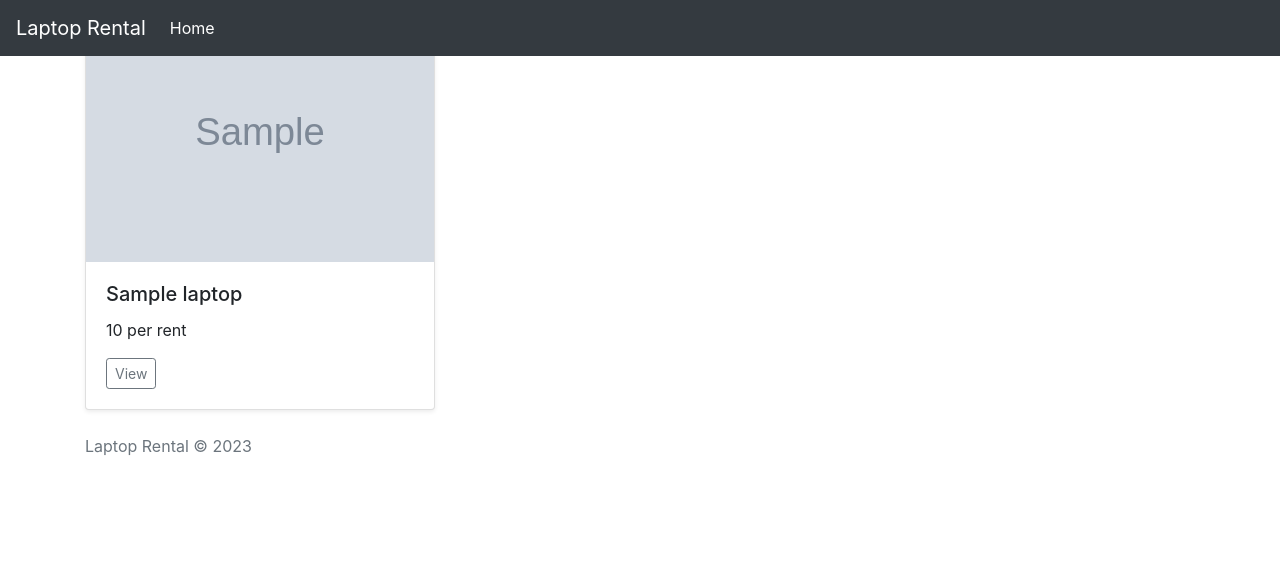
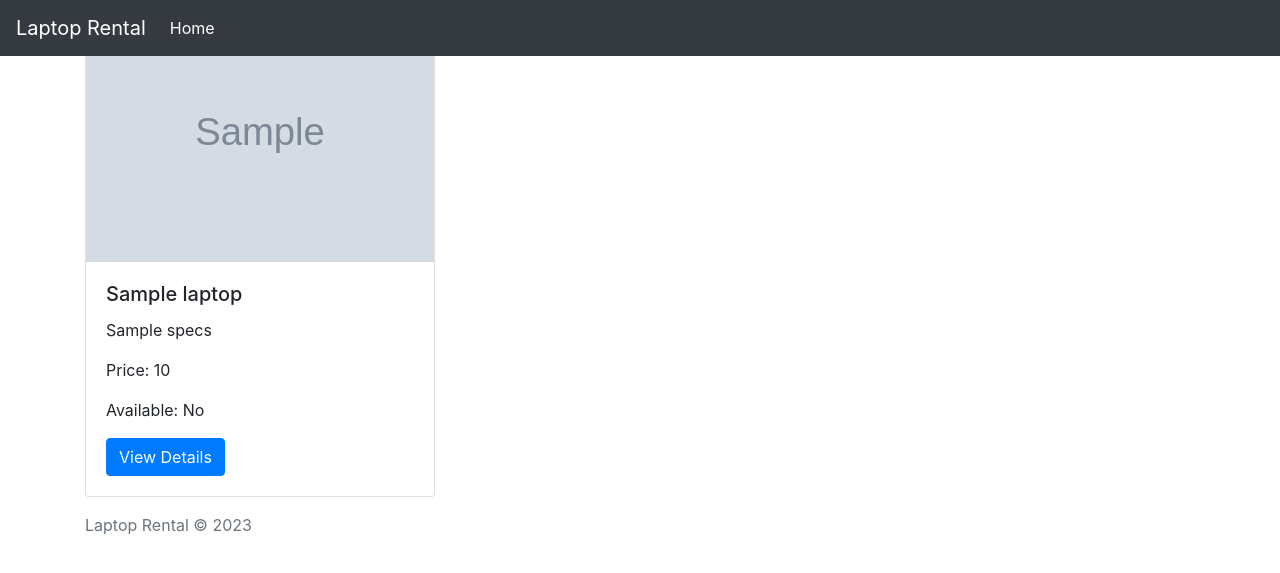
Before and after one commit to dichevk/LRMS-Python, a Python web app: template Templates/index.html in a window 1280 px wide. Shown: the top 573 px of the page. Run offline with Jinja, Linux system fonts and the light colour scheme; the template is opened without the code that fills it: most values are stand-ins (such as "Sample title", 1, 10 or a date in 2020); grey boxes marked "Sample" are stand-in pictures; some libraries are stand-ins or nearby versions.

Commit message:
update template to include start and end date

```diff
--- a/Templates/index.html
+++ b/Templates/index.html
@@ -1,22 +1,24 @@
 {% extends 'base.html' %}
 
 {% block content %}
-  <div class="row">
+<div class="row">
     {% for laptop in laptops %}
-      <div class="col-md-4">
-        <div class="card mb-4 shadow-sm">
-          <img src="{{ laptop.image }}" class="card-img-top" alt="{{ laptop.name }}">
-          <div class="card-body">
-            <h5 class="card-title">{{ laptop.name }}</h5>
-            <p class="card-text">{{ laptop.price }} per rent</p>
-            <div class="d-flex justify-content-between align-items-center">
-              <div class="btn-group">
-                <a href="{{ url_for('laptop', id=laptop.id) }}" class="btn btn-sm btn-outline-secondary">View</a>
-              </div>
+    <div class="col-md-4 mb-3">
+        <div class="card">
+            <img class="card-img-top" src="{{ laptop.image_url }}" alt="Card image cap">
+            <div class="card-body">
+                <h5 class="card-title">{{ laptop.name }}</h5>
+                <p class="card-text">{{ laptop.specs }}</p>
+                <p class="card-text">Price: {{ laptop.price }}</p>
+                <p class="card-text">Available: {% if laptop.available %}Yes{% else %}No{% endif %}</p>
+                {% if laptop.available %}
+                <p class="card-text">Start date: {{ laptop.availability_start_date }}</p>
+                <p class="card-text">End date: {{ laptop.availability_end_date }}</p>
+                {% endif %}
+                <a href="{{ url_for('laptop', id=laptop.id) }}" class="btn btn-primary">View Details</a>
             </div>
-          </div>
         </div>
-      </div>
+    </div>
     {% endfor %}
-  </div>
+</div>
 {% endblock %}
```
